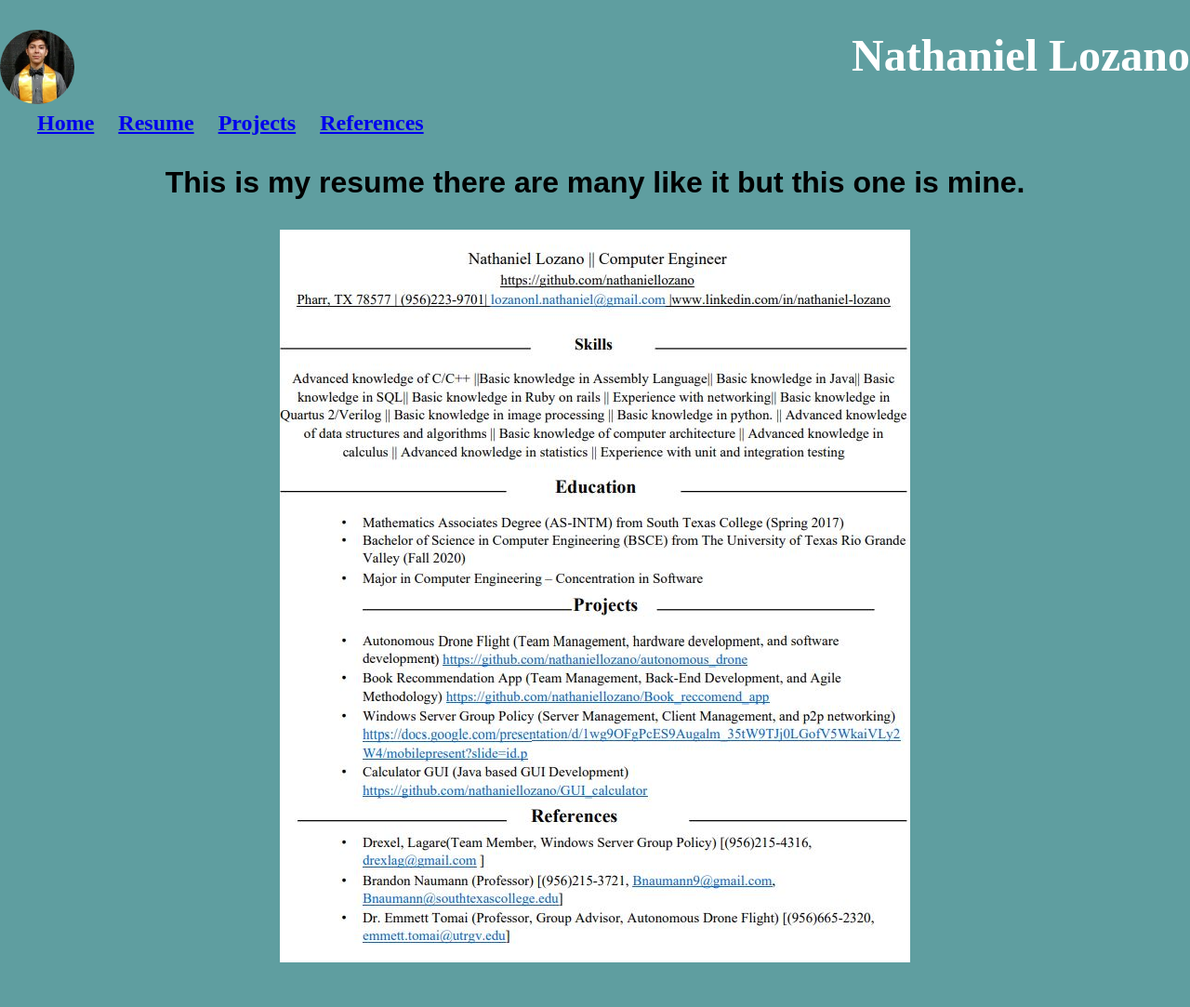
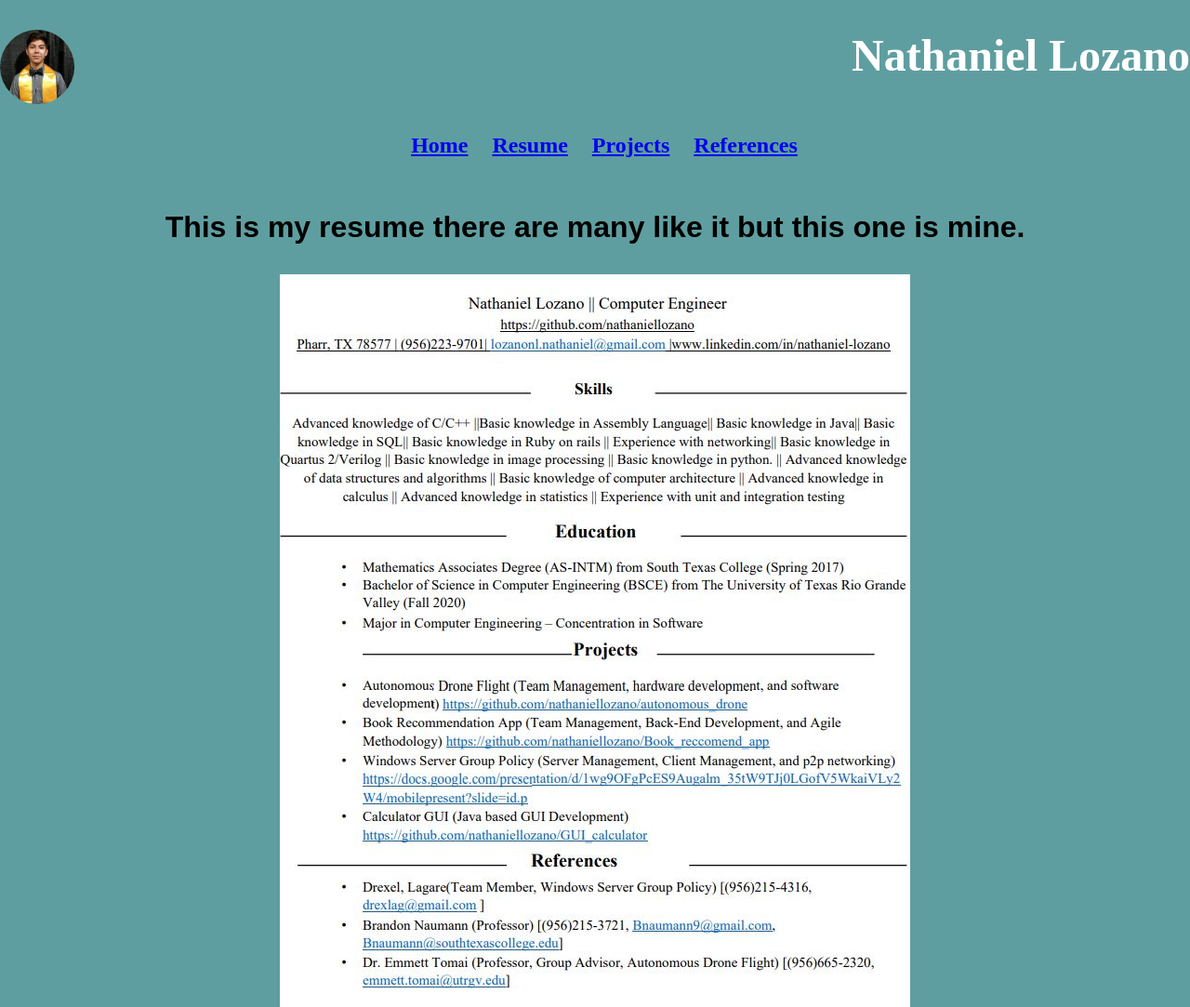
Before and after one commit to nathaniellozano/myWebSite, a website: page html/resume.html in a window 1280 px wide. Shown: the whole page at 93% size. Before the commit the page ends 1035 px from the top, so only its background shows below. Drawn offline with Linux system fonts and the light colour scheme.

Commit message:
cleaning menu bar

```diff
--- a/styles/resume.css
+++ b/styles/resume.css
@@ -20,7 +20,7 @@ span.profile-header{
     margin: 0;
 }
 span.profile-header h2.profile-menu{
-    display: flex,inline;
+    display: flex;
     justify-content: center;
 }
 
```
